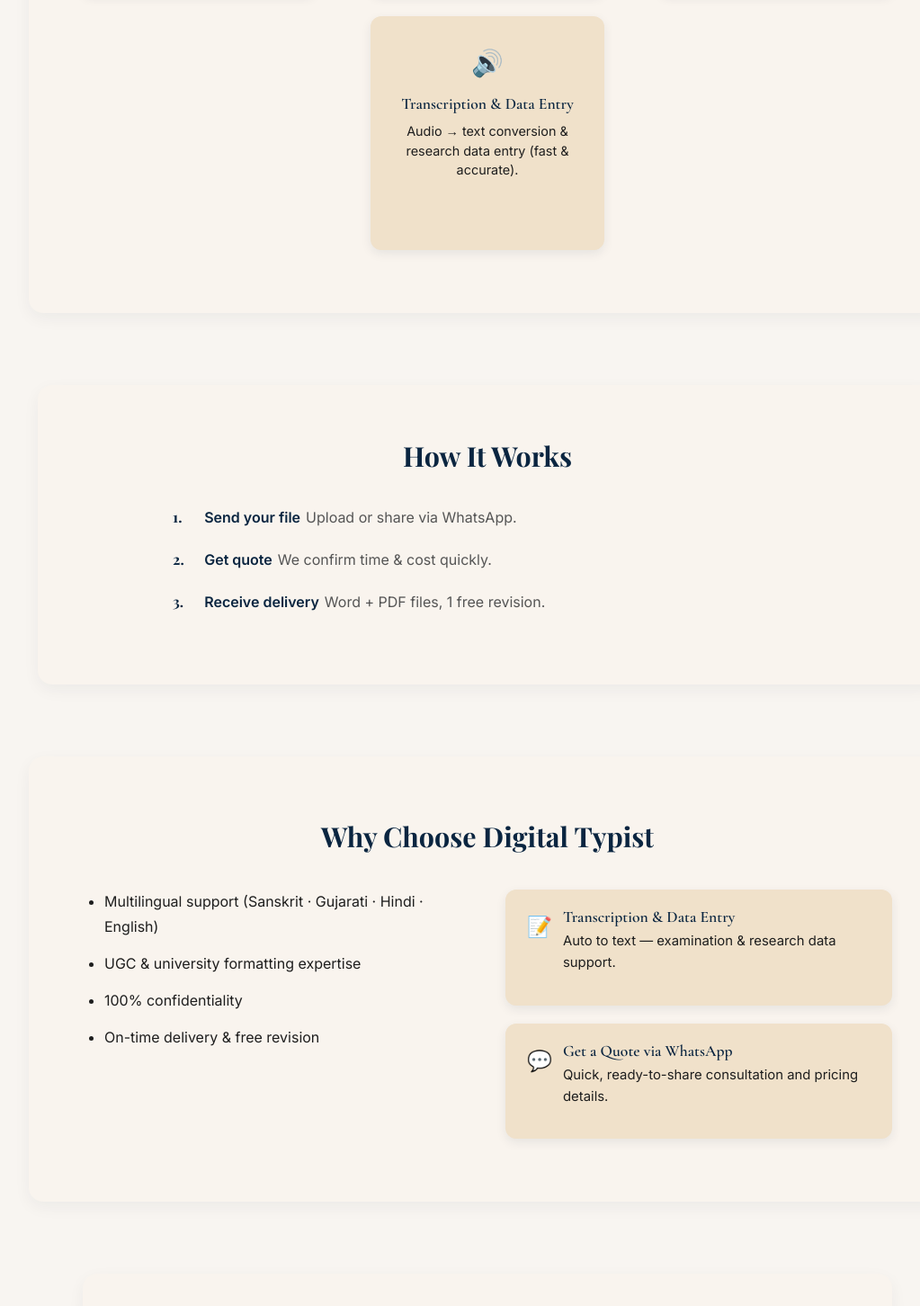
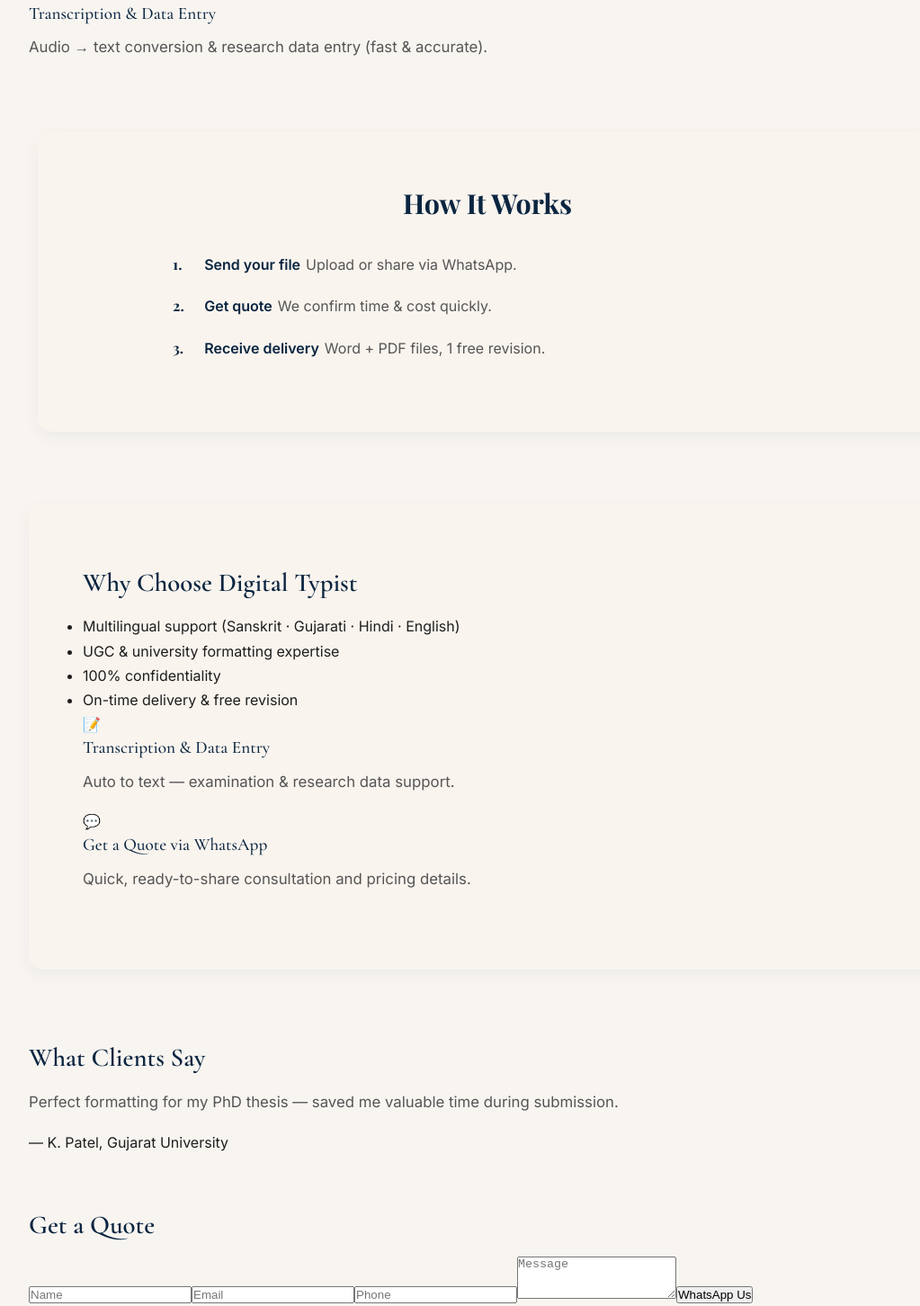
Before and after one commit to digital-typist/digital-typist-lts, a Next.js app: page / in a window 1280 px wide. Shown: the part 1138-2590 px from the top of the page at 90% size, without its empty margins (98-1121 px from the left). Built offline with nearby package versions, Linux system fonts and the light colour scheme.

Commit message:
Update home.css

```diff
--- a/src/app/css/home.css
+++ b/src/app/css/home.css
@@ -6,112 +6,6 @@
   margin: 0 auto;
   padding: 40px 20px 120px;
   background: var(--bg);
-}
-
-/* ===== OUR SERVICES SECTION ===== */
-.services {
-  background: #f9f4ee;
-  border-radius: 16px;
-  padding: 60px 40px 70px;
-  margin: 60px auto;
-  max-width: 1100px;
-  box-shadow: 0 6px 18px rgba(10, 37, 64, 0.05);
-  text-align: center;
-  transition: box-shadow 0.3s ease, transform 0.3s ease;
-}
-
-.services:hover {
-  box-shadow: 0 10px 28px rgba(10, 37, 64, 0.08);
-  transform: translateY(-2px);
-}
-
-.services h2 {
-  font-family: "Playfair Display", serif;
-  font-weight: 700;
-  color: var(--brand);
-  margin-bottom: 40px;
-  font-size: 1.8rem;
-}
-
-/* ===== GRID FOR SERVICE CARDS ===== */
-.grid {
-  display: grid;
-  grid-template-columns: repeat(3, 1fr);
-  gap: 24px;
-  justify-items: center;
-  align-items: start;
-  width: 100%;
-  max-width: 950px;
-  margin: 0 auto;
-}
-
-/* centers the 4th card */
-.grid>*:last-child:nth-child(4) {
-  grid-column: 2;
-}
-
-/* ===== SERVICE CARDS ===== */
-.card {
-  background: #f0e1ca;
-  border-radius: 12px;
-  box-shadow: 0 4px 12px rgba(10, 37, 64, 0.08);
-  padding: 28px 18px;
-  width: 260px;
-  height: 260px;
-  text-align: center;
-  transition: transform 0.3s ease, box-shadow 0.3s ease;
-}
-
-.card:hover {
-  transform: translateY(-3px);
-  box-shadow: 0 8px 20px rgba(10, 37, 64, 0.12);
-}
-
-.card .icon {
-  font-size: 1.8rem;
-  margin-bottom: 10px;
-}
-
-.card h3 {
-  font-family: "Cormorant Garamond", serif;
-  font-weight: 600;
-  font-size: 1.1rem;
-  color: var(--brand);
-  margin-bottom: 8px;
-}
-
-.card p {
-  font-family: "Inter", sans-serif;
-  font-size: 0.9rem;
-  color: var(--text);
-  line-height: 1.5;
-}
-
-/* ===== RESPONSIVE ===== */
-@media (max-width: 950px) {
-  .grid {
-    grid-template-columns: repeat(2, 1fr);
-    gap: 20px;
-  }
-
-  .grid>*:last-child:nth-child(4) {
-    grid-column: auto;
-  }
-}
-
-@media (max-width: 650px) {
-  .grid {
-    grid-template-columns: 1fr;
-  }
-
-  .card {
-    width: 90%;
-    height: auto;
-  }
-
-  .services {
-    padding: 50px 20px 60px;
-  }
 }
 
 /* ===== HOW IT WORKS SECTION ===== */
@@ -203,268 +97,4 @@
   transition: box-shadow 0.3s ease, transform 0.3s ease;
 }
 
-.why:hover {
-  box-shadow: 0 10px 26px rgba(10, 37, 64, 0.08);
-  transform: translateY(-2px);
-}
-
-.why h2 {
-  font-family: "Playfair Display", serif;
-  font-weight: 700;
-  color: var(--brand);
-  margin-bottom: 40px;
-  font-size: 1.9rem;
-  text-align: center;
-}
-
-.whyContent {
-  display: grid;
-  grid-template-columns: 1fr 1fr;
-  gap: 40px;
-  align-items: start;
-}
-
-.usps {
-  list-style: disc;
-  padding-left: 24px;
-  font-family: "Inter", sans-serif;
-  font-size: 1rem;
-  color: var(--text);
-  line-height: 1.7;
-}
-
-.usps li {
-  margin-bottom: 14px;
-}
-
-.whyCards {
-  display: flex;
-  flex-direction: column;
-  gap: 20px;
-}
-
-.whyCard {
-  background: #f0e1ca;
-  border-radius: 12px;
-  box-shadow: 0 4px 12px rgba(10, 37, 64, 0.08);
-  padding: 20px 24px;
-  text-align: left;
-  display: flex;
-  align-items: flex-start;
-  gap: 12px;
-  transition: transform 0.3s ease, box-shadow 0.3s ease;
-}
-
-.whyCard:hover {
-  transform: translateY(-2px);
-  box-shadow: 0 8px 20px rgba(10, 37, 64, 0.12);
-}
-
-.whyCard .icon {
-  font-size: 1.4rem;
-  color: var(--brand);
-  flex-shrink: 0;
-  margin-top: 2px;
-}
-
-.whyCard h3 {
-  font-family: "Cormorant Garamond", serif;
-  font-weight: 600;
-  font-size: 1.1rem;
-  color: var(--brand);
-  margin-bottom: 4px;
-}
-
-.whyCard p {
-  font-family: "Inter", sans-serif;
-  font-size: 0.93rem;
-  color: var(--text);
-  line-height: 1.6;
-}
-
-@media (max-width: 900px) {
-  .whyContent {
-    grid-template-columns: 1fr;
-    gap: 30px;
-  }
-
-  .why {
-    padding: 50px 24px;
-  }
-
-  .whyCard {
-    flex-direction: row;
-  }
-}
-
-/* ===== TESTIMONIALS SECTION ===== */
-.testimonials {
-  background: #f9f4ee;
-  border-radius: 16px;
-  padding: 70px 50px;
-  margin: 80px auto;
-  max-width: 900px;
-  text-align: center;
-  box-shadow: 0 6px 18px rgba(10, 37, 64, 0.05);
-  transition: box-shadow 0.3s ease, transform 0.3s ease;
-}
-
-.testimonials:hover {
-  box-shadow: 0 10px 26px rgba(10, 37, 64, 0.08);
-  transform: translateY(-2px);
-}
-
-.testimonials h2 {
-  font-family: "Playfair Display", serif;
-  font-weight: 700;
-  color: var(--brand);
-  margin-bottom: 40px;
-  font-size: 1.9rem;
-}
-
-.testi {
-  background: #f0e1ca;
-  border-radius: 12px;
-  padding: 28px 36px;
-  box-shadow: 0 4px 12px rgba(10, 37, 64, 0.08);
-  text-align: left;
-  max-width: 700px;
-  margin: 0 auto;
-  transition: transform 0.3s ease, box-shadow 0.3s ease;
-}
-
-.testi:hover {
-  transform: translateY(-3px);
-  box-shadow: 0 8px 20px rgba(10, 37, 64, 0.12);
-}
-
-.testi p {
-  font-family: "Inter", sans-serif;
-  font-size: 1rem;
-  color: var(--text);
-  line-height: 1.8;
-  margin-bottom: 14px;
-  quotes: "“" "”" "‘" "’";
-}
-
-.testi p::before {
-  content: open-quote;
-  color: var(--brand);
-  font-size: 1.3rem;
-  margin-right: 4px;
-}
-
-.testi p::after {
-  content: close-quote;
-  color: var(--brand);
-  font-size: 1.3rem;
-}
-
-.testi footer {
-  font-family: "Cormorant Garamond", serif;
-  font-size: 1rem;
-  color: var(--brand);
-  font-weight: 600;
-  text-align: right;
-}
-
-@media (max-width: 700px) {
-  .testimonials {
-    padding: 50px 24px;
-    margin: 60px 16px;
-  }
-
-  .testi {
-    padding: 22px 24px;
-  }
-}
-
-/* ===== CONTACT SECTION ===== */
-.contact {
-  background: #f9f4ee;
-  border-radius: 16px;
-  padding: 70px 60px;
-  margin: 80px auto;
-  max-width: 1000px;
-  box-shadow: 0 6px 18px rgba(10, 37, 64, 0.05);
-  transition: box-shadow 0.3s ease, transform 0.3s ease;
-}
-
-.contact:hover {
-  box-shadow: 0 10px 26px rgba(10, 37, 64, 0.08);
-  transform: translateY(-2px);
-}
-
-.contact h2 {
-  font-family: "Playfair Display", serif;
-  font-weight: 700;
-  color: var(--brand);
-  text-align: center;
-  margin-bottom: 40px;
-  font-size: 1.9rem;
-}
-
-.contact form {
-  display: flex;
-  flex-wrap: wrap;
-  gap: 20px;
-  justify-content: center;
-  align-items: center;
-  max-width: 900px;
-  margin: 0 auto;
-}
-
-.contact input,
-.contact textarea {
-  font-family: "Inter", sans-serif;
-  font-size: 1rem;
-  padding: 10px 14px;
-  border: 1.5px solid #ccc;
-  border-radius: 6px;
-  flex: 1 1 200px;
-  min-width: 200px;
-  outline: none;
-  transition: border 0.2s ease, box-shadow 0.2s ease;
-}
-
-.contact input:focus,
-.contact textarea:focus {
-  border-color: var(--accent);
-  box-shadow: 0 0 6px rgba(212, 149, 58, 0.3);
-}
-
-.contact textarea {
-  flex: 1 1 100%;
-  min-height: 90px;
-  resize: vertical;
-}
-
-.contact button {
-  background: var(--accent);
-  color: var(--white);
-  font-weight: 600;
-  font-size: 1rem;
-  padding: 12px 28px;
-  border-radius: 6px;
-  border: none;
-  cursor: pointer;
-  transition: background 0.3s ease, transform 0.2s ease;
-}
-
-.contact button:hover {
-  transform: translateY(-2px);
-  background: #c6842e;
-}
-
-@media (max-width: 768px) {
-  .contact form {
-    flex-direction: column;
-    align-items: stretch;
-  }
-
-  .contact input,
-  .contact textarea,
-  .contact button {
-    width: 100%;
-  }
-}
+/* rest sections remain exactly as before — why, testimonials, contact unchanged */
```
